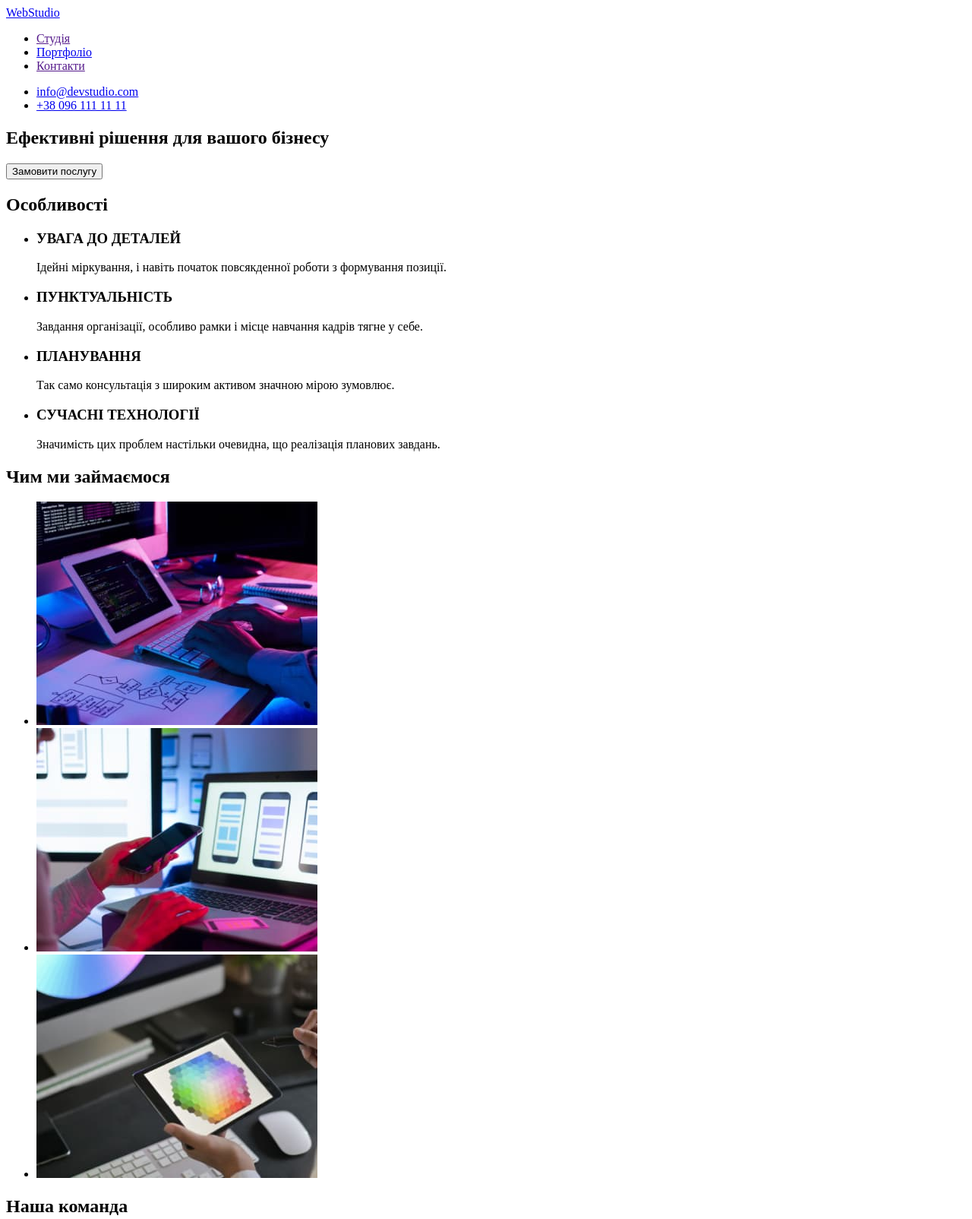
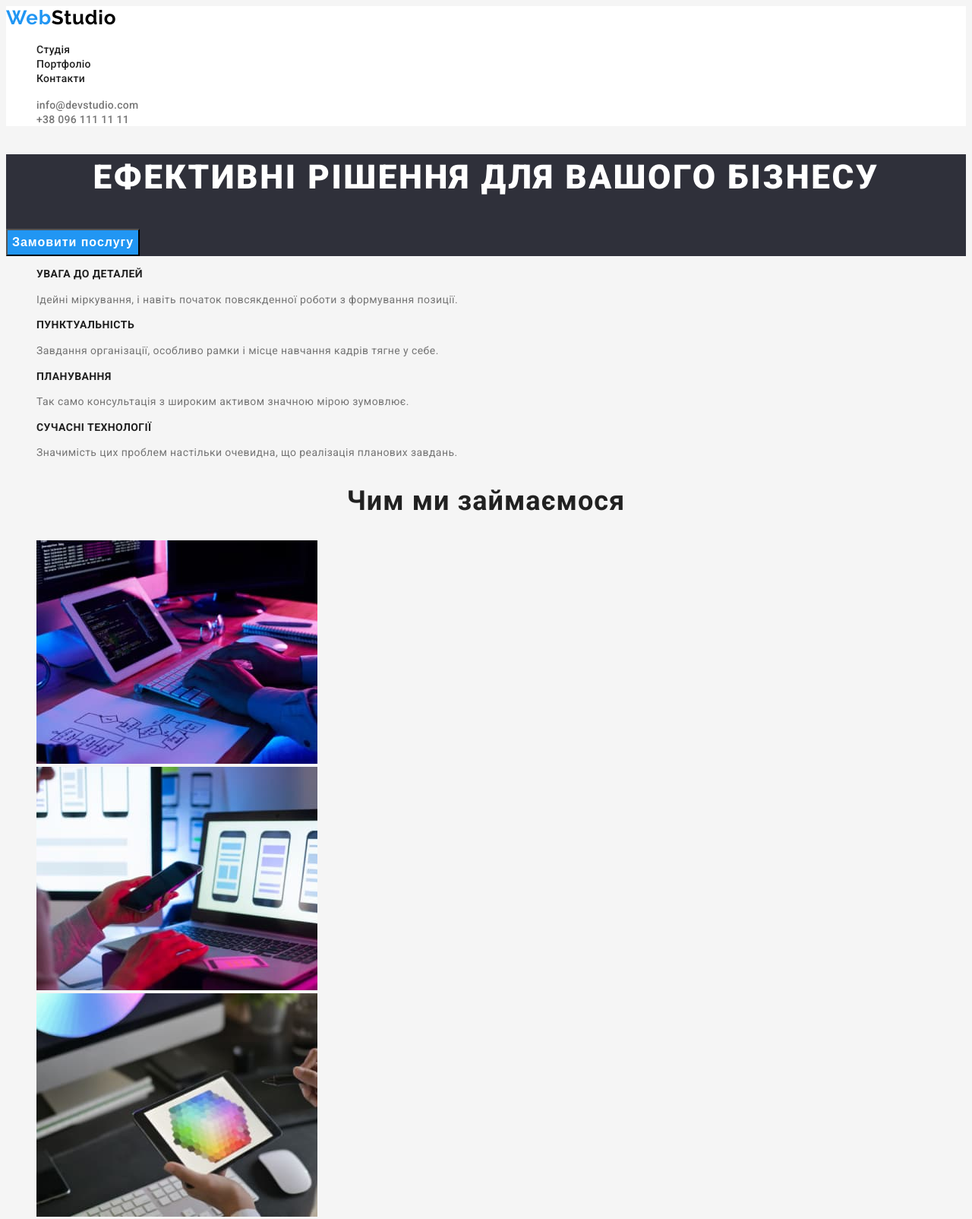
Before and after one commit to RuslanDurman/goit-markup-hw-02, a plain HTML site: page index.html in a window 1280 px wide. Shown: the top 1604 px of the page at 76% size. Drawn offline with Linux system fonts and the light colour scheme.

Commit message:
Шрифти та кольори CSS

```diff
--- a/css/styles.css
+++ b/css/styles.css
@@ -0,0 +1,239 @@
+ul {
+    list-style: none;
+}
+a {
+    text-decoration: none;
+}
+
+:root {
+    --primary-color: #757575;
+    --secondary-color: #212121;
+    --logo-color: #000000;
+    --hero-color: #FFFFFF;
+    --footer-color: rgba(255, 255, 255, 0.6);
+    --accent-color:#2196F3;
+    --primary-background_color: #F5F5F5;
+    --secondary-background-color: #F5F4FA;
+    --footer_background_color: #2F303A;
+}
+
+.studio,
+.studio-portfolio {
+    background-color: var(--primary-background_color);
+    color: var(--primary-color);
+    font-family: 'Roboto', sans-serif;
+}
+
+.logo {
+    font-family: 'Raleway', sans-serif;
+    font-weight: 700;
+    font-size: 26px;
+    line-height: 1.2;
+    letter-spacing: 0.03em;
+}
+
+.over {
+    background-color: var(--hero-color);
+}
+/* Навігація */
+
+.logo-web {
+    color: var(--accent-color);
+}
+
+.logo-studio {
+    color: var(--logo-color);
+}
+
+.site-nav .link {
+    color: var(--secondary-color);
+    font-weight: 500;
+    font-size: 14px;
+    line-height: 1.1;
+    letter-spacing: 0.02em;
+}
+
+.contacts .link {
+    color: var(--primary-color);
+    font-weight: 500;
+    font-size: 14px;
+    line-height: 1.1;
+    letter-spacing: 0.02em;
+}
+
+.link:hover,
+.link:focus {
+    color: var(--accent-color);
+}
+
+/* Герой-секція */
+
+.hero {
+   background-color: var(--footer_background_color);
+}
+
+.hero-tittle {
+    color: var(--hero-color);
+    font-weight: 900;
+    font-size: 44px;
+    line-height: 1.4;
+    text-align: center;
+    letter-spacing: 0.06em;
+    text-transform: uppercase;
+}
+
+.hero-btn {
+    color: var(--hero-color);
+    background-color: var(--accent-color);
+    font-weight: 700;
+    font-size: 16px;
+    line-height: 1.9;
+    display: flex;
+    align-items: center;
+    text-align: center;
+    letter-spacing: 0.06em;
+}
+
+/* Особливості */
+/* Прихований заголовок */
+
+.visually-hidden {
+    position: absolute;
+    width: 1px;
+    height: 1px;
+    margin: -1px;
+    border: 0;
+    padding: 0;
+
+    white-space: nowrap;
+    clip-path: inset(100%);
+    clip: rect(0 0 0 0);
+    overflow: hidden;
+}
+
+.features {
+    color: var(--secondary-color);
+    font-weight: 700;
+    font-size: 14px;
+    line-height: 1.1;
+    letter-spacing: 0.03em;
+    text-transform: uppercase;
+}
+
+.features-details {
+    font-size: 14px;
+    line-height: 1.7;
+    letter-spacing: 0.03em;
+}
+
+/* Чим ми займаємося */
+
+.works {
+    background-color: var(--primary-background_color)
+}
+
+.work-do {
+    color: var(--secondary-color);
+    font-weight: 700;
+    font-size: 36px;
+    line-height: 1.2;
+    text-align: center;
+    letter-spacing: 0.03em;
+}
+
+/* Наша команда */
+.team {
+    background-color: var(--secondary-background-color);
+}
+
+.team-name {
+    color: var(--secondary-color);
+    font-weight: 700;
+    font-size: 36px;
+    line-height: 1.2;
+    text-align: center;
+    letter-spacing: 0.03em;
+}
+
+.team-initials {
+    color: var(--secondary-color);
+    font-weight: 500;
+    font-size: 16px;
+    line-height: 1.2;
+    text-align: center;
+    letter-spacing: 0.03em;
+}
+
+.team-position {
+    font-size: 16px;
+    line-height: 1.2;
+    text-align: center;
+    letter-spacing: 0.03em;
+}
+
+/* Підвал сайту */
+
+.under {
+    background-color: var(--footer_background_color);
+}
+
+.logo-studio-ftr {
+    color: var(--hero-color)
+}
+.address {
+    color: var(--hero-color);
+    font-style: normal;
+    font-size: 14px;
+    line-height: 1.7;
+    letter-spacing: 0.03em;
+}
+
+.contact-ftr {
+    color: var(--footer-color);
+    font-style: normal;
+    font-size: 14px;
+    line-height: 1.7;
+    letter-spacing: 0.03em;
+}
+
+.contact-ftr:hover,
+.contact-ftr:focus {
+    color: var(--accent-color);
+}
+
+/* Портфоліо */
+
+.portfolio-nav .item {
+    color: var(--secondary-color);
+    background-color: var(--secondary-background-color);
+    font-weight: 500;
+    font-size: 16px;
+    line-height: 1.6;
+    text-align: center;
+    letter-spacing: 0.03em;
+    cursor: pointer;
+}
+
+.portfolio-nav .item:hover,
+.portfolio-nav .item:focus,
+.portfolio-nav .item:active {
+    color: var(--hero-color);
+    background-color: var(--accent-color)
+}
+
+/* Перелік проектів */
+
+.project-name {
+    color: var(--secondary-color);
+    font-weight: 700;
+    font-size: 18px;
+    line-height: 2.0;
+    letter-spacing: 0.06em;
+}
+
+.project-type {
+    color: var(--primary-color);
+    font-size: 16px;
+    line-height: 1.9;
+    letter-spacing: 0.03em;
+}
--- a/index.html
+++ b/index.html
@@ -5,23 +5,26 @@
     <meta http-equiv="X-UA-Compatible" content="IE=edge">
     <meta name="viewport" content="width=device-width, initial-scale=1.0">
     <title>WebStudio</title>
+    <link rel="stylesheet" href="./css/styles.css">
+    <link href="https://fonts.googleapis.com/css2?family=Raleway:wght@700&family=Roboto:wght@400;500;700;900&display=swap"
+        rel="stylesheet">
 </head>
-<body>
+<body class="studio">
 
     <!-- Шапка сайту-->
 
-    <header>
-        <a href="./index.html">WebStudio</a>
+    <header class="over">
+        <a href="./index.html" class="logo"><span class="logo-web">Web</span><span class="logo-studio">Studio</span></a>
         <nav>
-            <ul>
-                <li><a href="">Студія</a></li>
-                <li><a href="./portfolio.html">Портфоліо</a></li>
-                <li><a href="">Контакти</a></li>
+            <ul class="site-nav">
+                <li><a href="" class="link">Студія</a></li>
+                <li><a href="./portfolio.html" class="link">Портфоліо</a></li>
+                <li><a href="" class="link">Контакти</a></li>
             </ul>
         </nav>
-            <ul>
-                <li><a href="mailto:info@devstudio.com">info@devstudio.com</a></li>
-                <li><a href="tel:+380961111111">+38 096 111 11 11</a></li>
+            <ul class="contacts">
+                <li><a href="mailto:info@devstudio.com" class="link">info@devstudio.com</a></li>
+                <li><a href="tel:+380961111111" class="link">+38 096 111 11 11</a></li>
             </ul>
     </header>
 
@@ -31,40 +34,40 @@
 
         <!-- Герой-секція -->
 
-        <section>
-            <h1>Ефективні рішення для вашого бізнесу</h1>
-            <button type="button">Замовити послугу</button>
+        <section class="hero">
+            <h1 class="hero-tittle">Ефективні рішення для вашого бізнесу</h1>
+            <button type="button" class="hero-btn">Замовити послугу</button>
         </section>
 
         <!-- Особливості -->
 
         <section>
             <!-- Прихований заголовок -->
-            <h2>Особливості</h2>
+            <h2 class="visually-hidden">Особливості</h2>
             <ul>
                 <li>
-                    <h3>УВАГА ДО ДЕТАЛЕЙ</h3>
-                    <p>Ідейні міркування, і навіть початок повсякденної роботи з формування позиції.</p>
+                    <h3 class="features">УВАГА ДО ДЕТАЛЕЙ</h3>
+                    <p class="features-details">Ідейні міркування, і навіть початок повсякденної роботи з формування позиції.</p>
                 </li>
                 <li>
-                    <h3>ПУНКТУАЛЬНІСТЬ</h3>
-                    <p>Завдання організації, особливо рамки і місце навчання кадрів тягне у себе.</p>
+                    <h3 class="features">ПУНКТУАЛЬНІСТЬ</h3>
+                    <p class="features-details">Завдання організації, особливо рамки і місце навчання кадрів тягне у себе.</p>
                 </li>
                 <li>
-                    <h3>ПЛАНУВАННЯ</h3>
-                    <p>Так само консультація з широким активом значною мірою зумовлює.</p>
+                    <h3 class="features">ПЛАНУВАННЯ</h3>
+                    <p class="features-details">Так само консультація з широким активом значною мірою зумовлює.</p>
                 </li>
                 <li>
-                    <h3>СУЧАСНІ ТЕХНОЛОГІЇ</h3>
-                    <p>Значимість цих проблем настільки очевидна, що реалізація планових завдань.</p>
+                    <h3 class="features">СУЧАСНІ ТЕХНОЛОГІЇ</h3>
+                    <p class="features-details">Значимість цих проблем настільки очевидна, що реалізація планових завдань.</p>
                 </li>
             </ul>
         </section>
 
         <!-- Чим ми займаємося -->
 
-        <section>
-            <h2>Чим ми займаємося</h2>
+        <section class="works">
+            <h2 class="work-do">Чим ми займаємося</h2>
             <ul>
                 <li><img width="370" src="./images/what_we_do_1.jpg" alt="Розробка сайтів, програмування"></li>
                 <li><img width="370" src="./images/what_we_do_2.jpg" alt="Розробка мобільних додатків"></li>
@@ -74,28 +77,28 @@
 
         <!-- Наша команда -->
 
-        <section>
-            <h2>Наша команда</h2>
+        <section class="team">
+            <h2 class="team-name">Наша команда</h2>
             <ul>
                 <li>
                     <img width="270" src="./images/team_member_1.jpg" alt="фото Ігор Дем'яненко">
-                    <h3>Ігор Дем'яненко</h3>
-                    <p lang="en">Product Designer</p>
+                    <h3 class="team-initials">Ігор Дем'яненко</h3>
+                    <p lang="en" class="team-position">Product Designer</p>
                 </li>
                 <li>
                     <img width="270" src="./images/team_member_2.jpg" alt="фото Ольга Рєпіна">
-                    <h3>Ольга Рєпіна</h3>
-                    <p lang="en">Frontend Developer</p>
+                    <h3 class="team-initials">Ольга Рєпіна</h3>
+                    <p lang="en" class="team-position">Frontend Developer</p>
                 </li>
                 <li>
                     <img width="270" src="./images/team_member_3.jpg" alt="фото Микола Тарасов">
-                    <h3>Микола Тарасов</h3>
-                    <p lang="en">Marketing</p>
+                    <h3 class="team-initials">Микола Тарасов</h3>
+                    <p lang="en" class="team-position">Marketing</p>
                 </li>
                 <li>
                     <img width="270" src="./images/team_member_4.jpg" alt="фото Михайло Єрмаков">
-                    <h3>Михайло Єрмаков</h3>
-                    <p lang="en">UI Designer</p>
+                    <h3 class="team-initials">Михайло Єрмаков</h3>
+                    <p lang="en" class="team-position">UI Designer</p>
                 </li>
             </ul>
         </section>
@@ -103,13 +106,13 @@
 
     <!-- Підвал сайту -->
 
-    <footer>
-        <a href="./index.html">WebStudio</a>
+    <footer class="under">
+        <a href="./index.html" class="logo"><span class="logo-web">Web</span><span class="logo-studio-ftr">Studio</span></a>
         <address>
             <ul>
-                <li>м. Київ, пр-т Лесі Українки, 26</li>
-                <li><a href="mailto:info@devstudio.com">info@devstudio.com</a></li>
-                <li><a href="tel:+380961111111">+38 096 111 11 11</a></li>
+                <li class="address">м. Київ, пр-т Лесі Українки, 26</li>
+                <li><a href="mailto:info@devstudio.com" class="contact-ftr">info@devstudio.com</a></li>
+                <li><a href="tel:+380961111111" class="contact-ftr">+38 096 111 11 11</a></li>
             </ul>
         </address>
     </footer>
```
